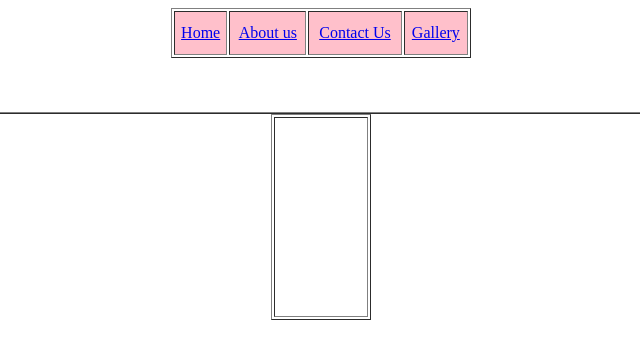
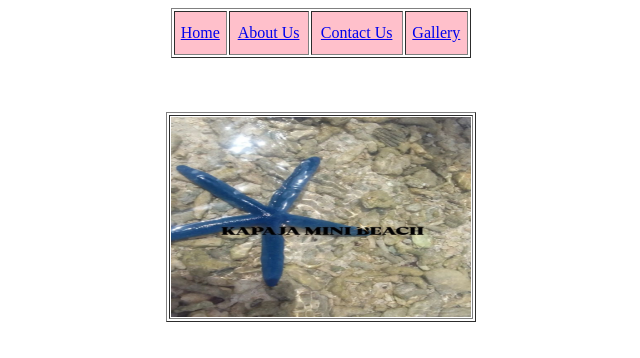
Before and after one commit to Xeto69/MyProject2, a plain HTML site: page index.html in a window 1280 px wide. Shown: the whole page, without its empty margins (319-959 px from the left). Drawn offline with Linux system fonts and the light colour scheme.

Commit message:
Update index.html

```diff
--- a/index.html
+++ b/index.html
@@ -3,38 +3,30 @@
 <title>Kapaja Small Beach</title>
 </head>
 
-
 <body>
 <header>
 </header>
 
-<table ="10" align="center" border="1" width="300" height="50" </table>
+<!-- Navigation Table -->
+<table align="center" border="1" width="300" height="50">
+<tr>
+    <td bgcolor="pink" align="center"><a href="test.html">Home</a></td>
+    <td bgcolor="pink" align="center"><a href="About us.html">About Us</a></td>
+    <td bgcolor="pink" align="center"><a href="contact us.html">Contact Us</a></td>
+    <td bgcolor="pink" align="center"><a href="Gallery.html">Gallery</a></td>
+</tr>
+</table>
 
+<br><br><br>
+
+<!-- Image Table -->
+<table align="center" border="1" width="100" height="100">
 <tr>
-			<td bgcolor="pink" align="center"><a href="test.html">Home</td></a>
-
-			<td bgcolor="pink" align="center"><a href="About us.html">About us</td></a>
-
-			<td bgcolor="pink" align="center"><a href="contact us.html">Contact Us</td></a>
-
-
-			<td bgcolor="pink" align="center"><a href="Gallery.html">Gallery</td></a>
-
-<table border="1" align="center" width="100%" height="15%">
-
+    <td align="center">
+        <img src="star.jpeg" width="300" height="200" alt="Star Image">
+    </td>
 </tr>
-<br>
-<br>
-<br>
-
-<table ="10" align="center" border="1" width="100" height="100" </table>
-
-<tr>
-
-<td img src="star.jpeg" width="300" height="200"</td>
-
-</tr>
-
+</table>
 
 </body>
 </html>
```
